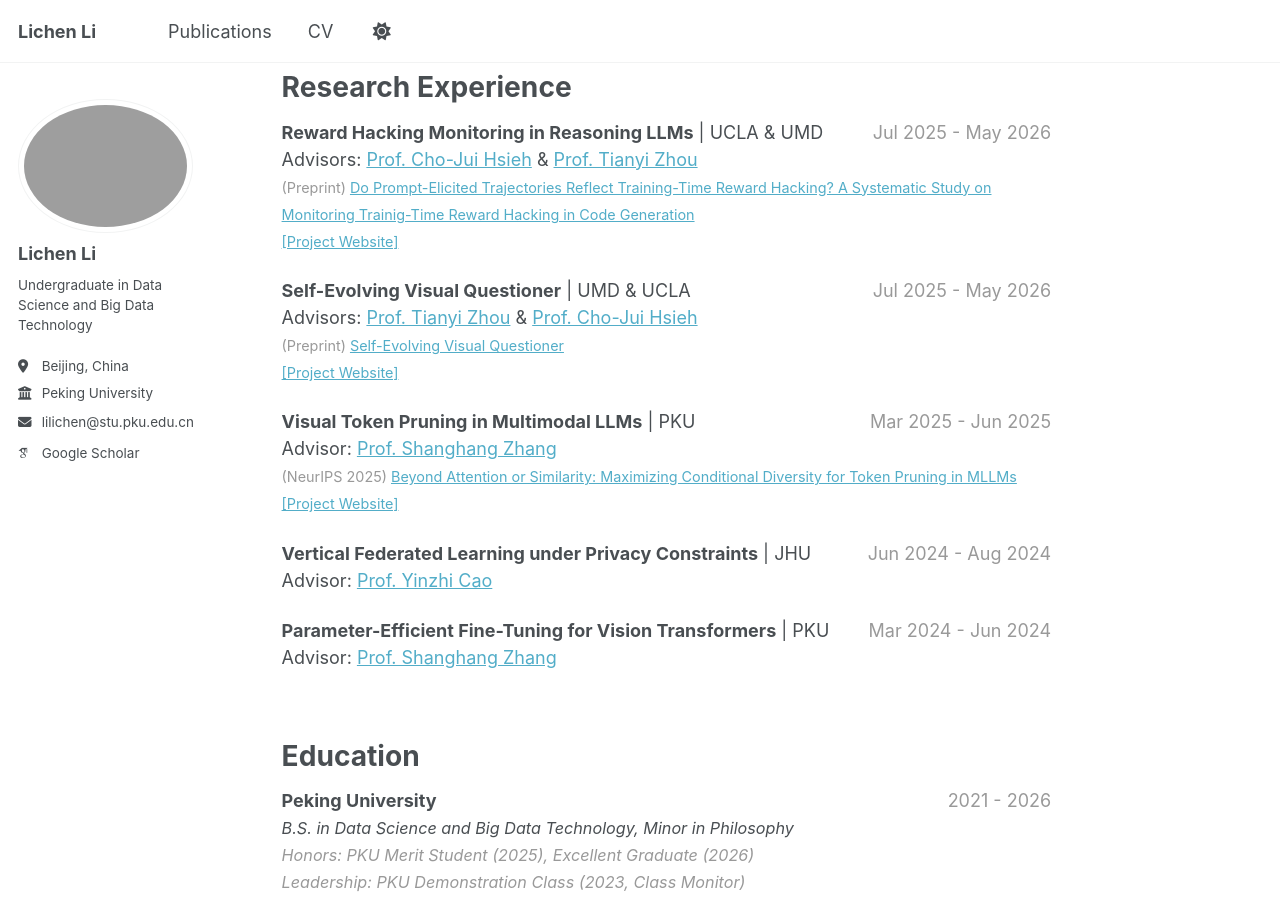
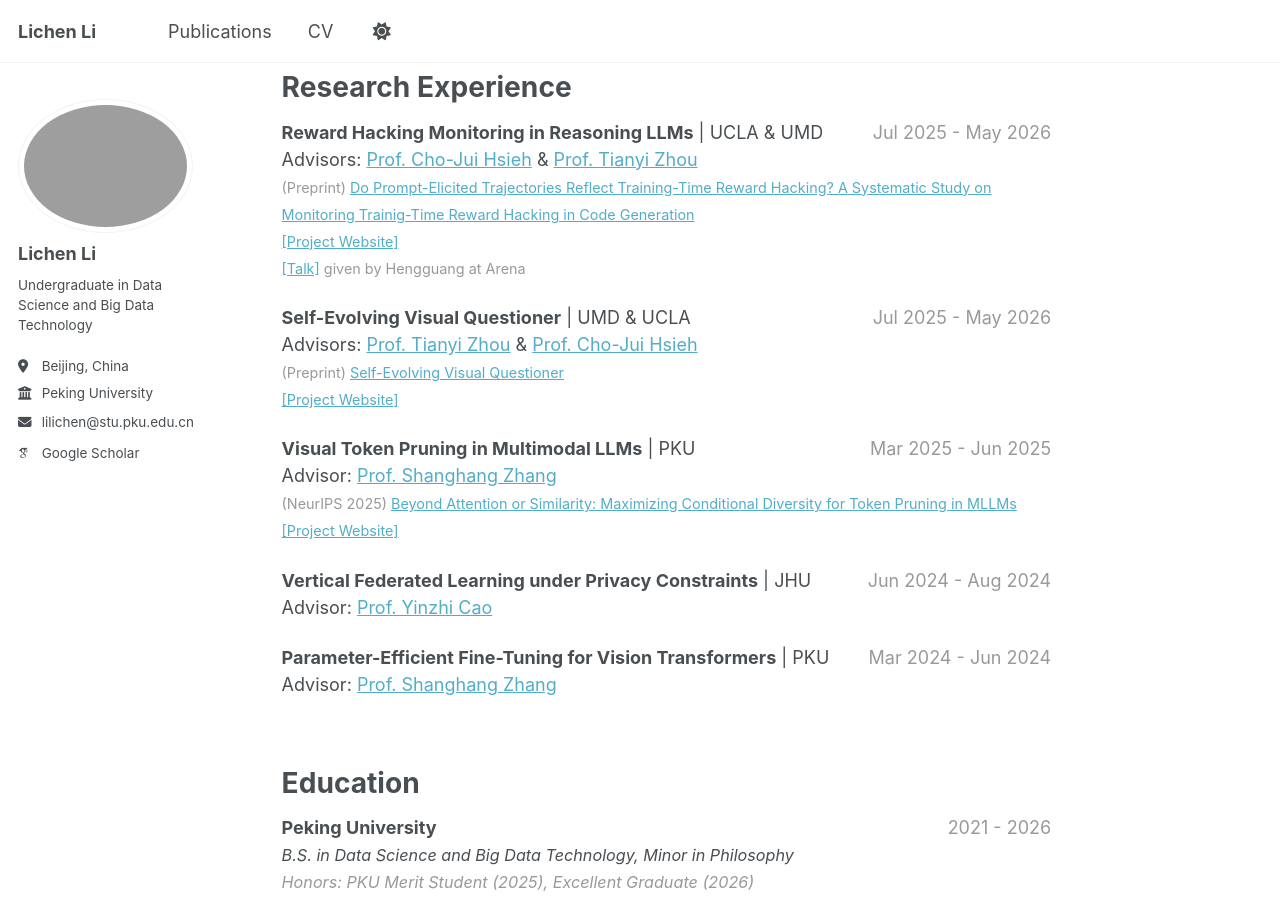
Before and after one commit to LichenLillc/LichenLillc.github.io, a Jekyll site: the page built from _pages/about.md, in a window 1280 px wide and 900 px high, scrolled down 479 px. Built offline with Jekyll 4.4.1, drawn with Linux system fonts in a browser that asks for light colours; some web fonts are replaced; a script that is not in the unit is left out.

Commit message:
Add project talk link for Reward Hacking Monitoring

```diff
--- a/_pages/about.md
+++ b/_pages/about.md
@@ -24,6 +24,7 @@ Research Experience
 Advisors: [Prof. Cho-Jui Hsieh](https://web.cs.ucla.edu/~chohsieh/) & [Prof. Tianyi Zhou](https://tianyizhou.github.io) <br>
 <span style="color: #999; font-size: 0.8em;">(Preprint) [Do Prompt-Elicited Trajectories Reflect Training-Time Reward Hacking? A Systematic Study on Monitoring Trainig-Time Reward Hacking in Code Generation](https://arxiv.org/pdf/2604.23488)</span> <br>
 <span style="color: #999; font-size: 0.8em;">[\[Project Website\]](https://lichenlillc.github.io/RewardHackingMonitor/#)</span> <br>
+<span style="color: #999; font-size: 0.8em;">[\[Talk\]](https://x.com/arena/status/2086132106455904562) given by Hengguang at Arena</span> <br>
 
 **Self-Evolving Visual Questioner** | UMD & UCLA <span style="float: right; color: #999">Jul 2025 - May 2026</span> <br>
 Advisors: [Prof. Tianyi Zhou](https://tianyizhou.github.io) & [Prof. Cho-Jui Hsieh](https://web.cs.ucla.edu/~chohsieh/) <br>
```
